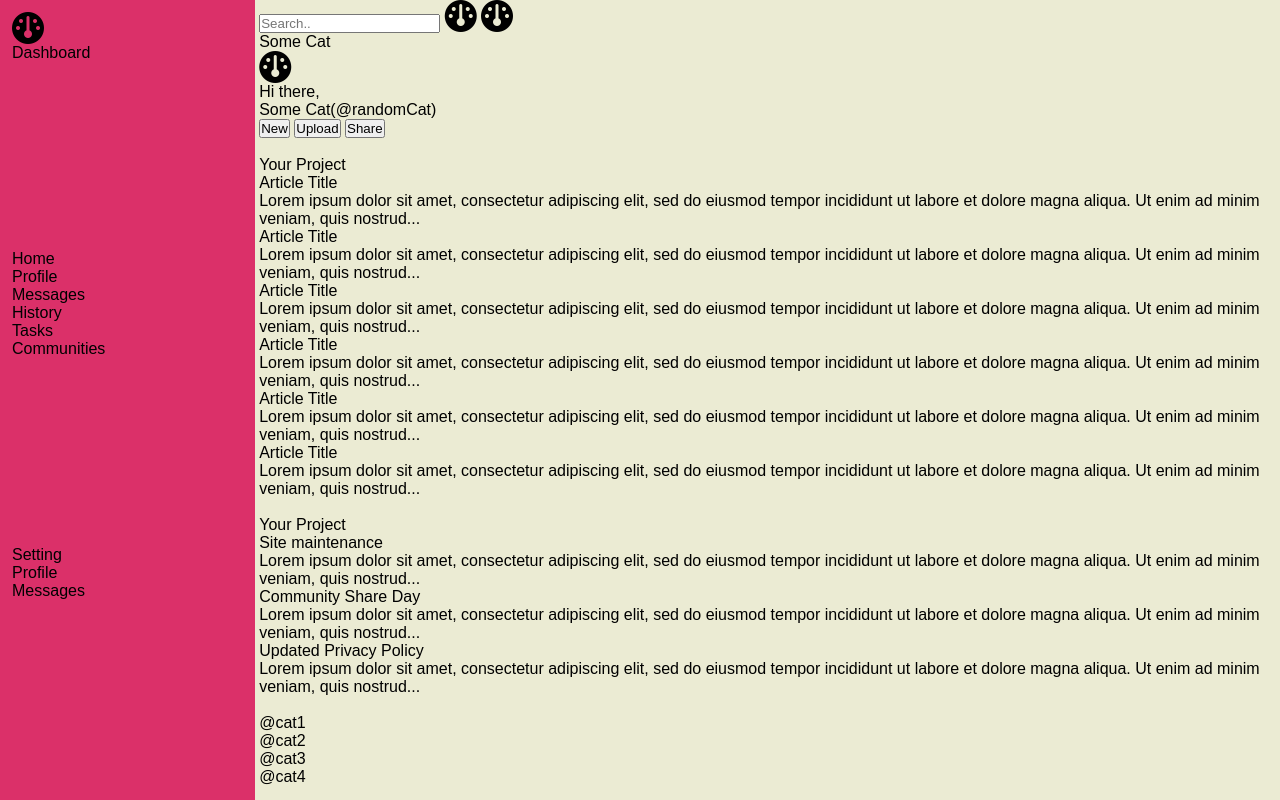
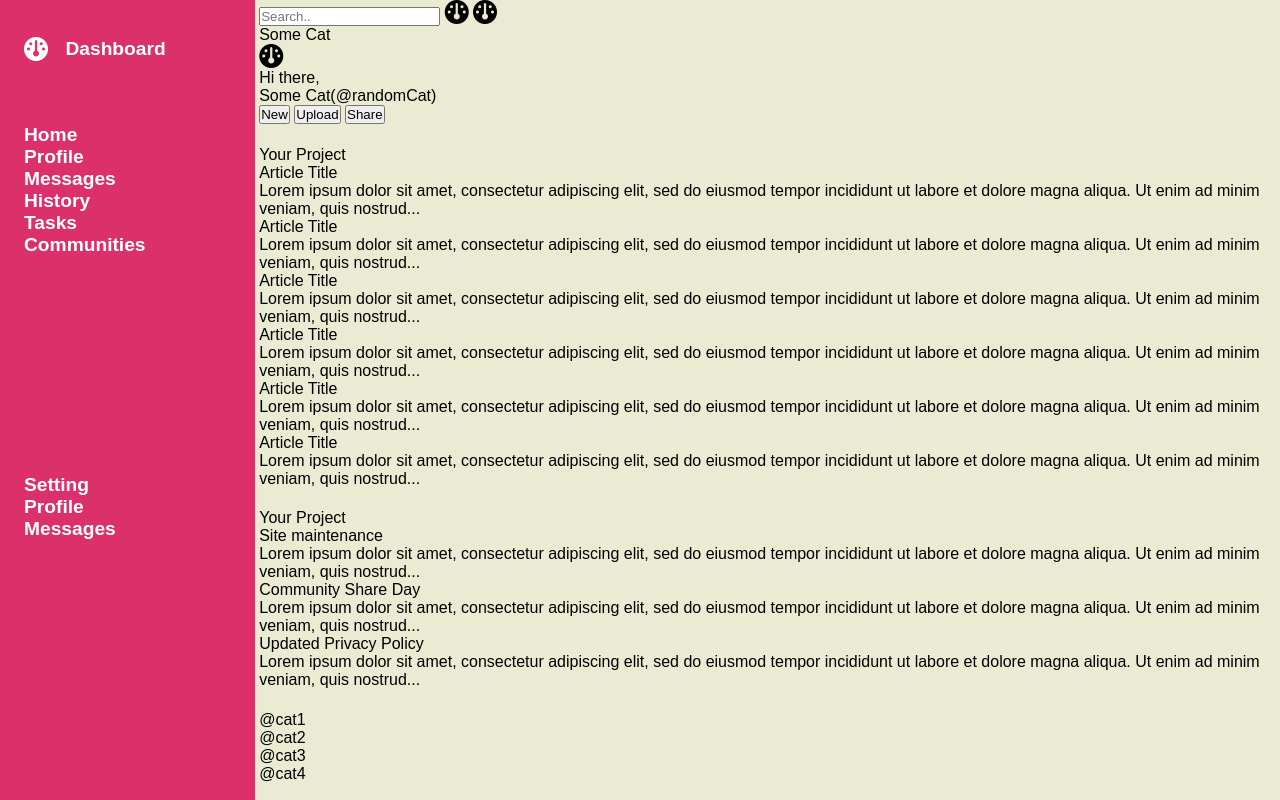
Before and after one commit to Rurutabi/Project-Admin-Dashboard, a plain HTML site: page index.html in a window 1280 px wide. Drawn offline with Linux system fonts and the light colour scheme; a script that the page names is missing.

Commit message:
update sidebar css
it's now readable

```diff
--- a/style.css
+++ b/style.css
@@ -9,7 +9,7 @@ body {
 }
 
 i {
-  font-size: 32px;
+  font-size: 24px;
 }
 
 .container {
@@ -25,6 +25,28 @@ i {
 .sidebar {
   background-color: #db3069;
   display: grid;
-  padding: 12px;
+  grid-template-rows: repeat(auto-fit, 100px 350px 300px);
+  align-items: start;
+  padding: 24px;
   grid-row: 1/5;
+  font-size: 1.2rem;
+  font-weight: bold;
+  color: white;
 }
+
+.dashboard-sidebar {
+  display: grid;
+  grid-template-columns: 1fr 3fr;
+  align-items: center;
+}
+
+.top-sidebar {
+  display: grid;
+  grid-template-columns: 1fr 4fr;
+  grid-template-rows: repeat(auto-fit, 50px);
+  align-items: center;
+}
+
+.dashboard {
+  font-size: 48px;
+}
```
